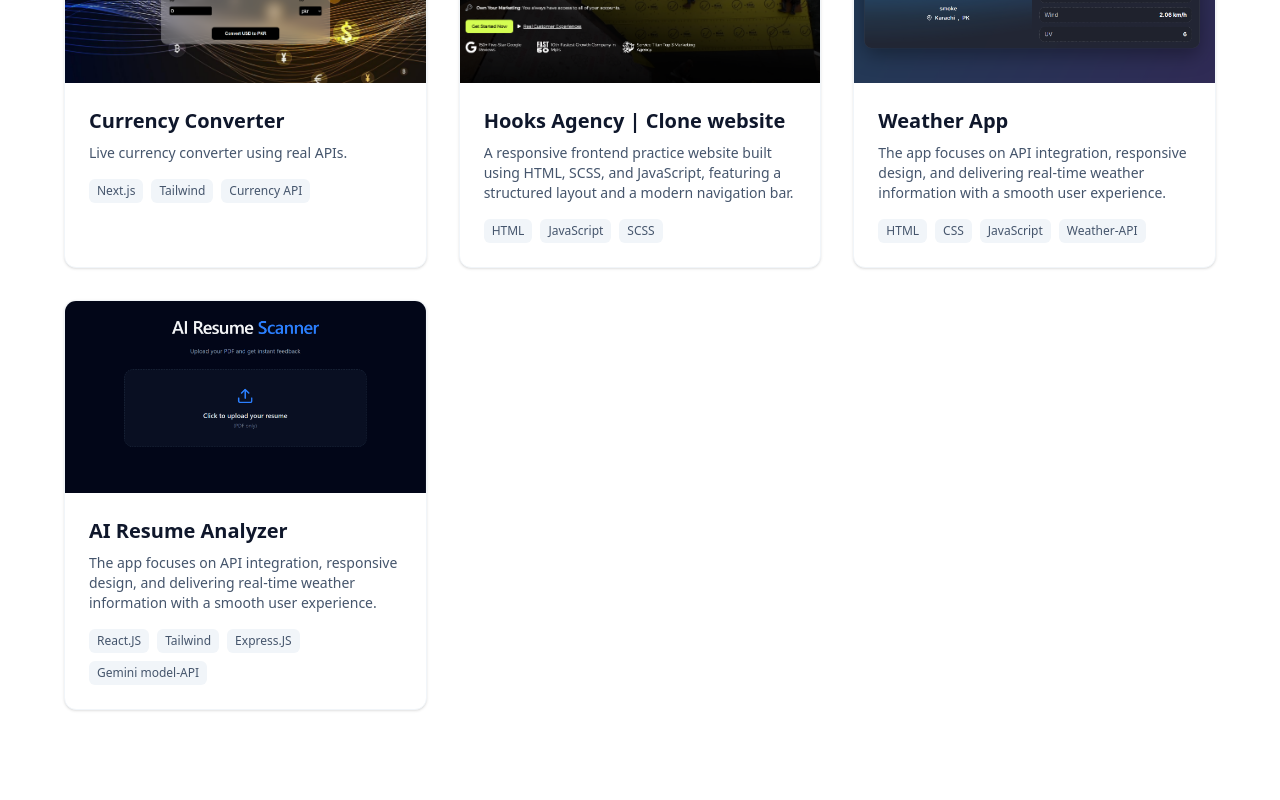
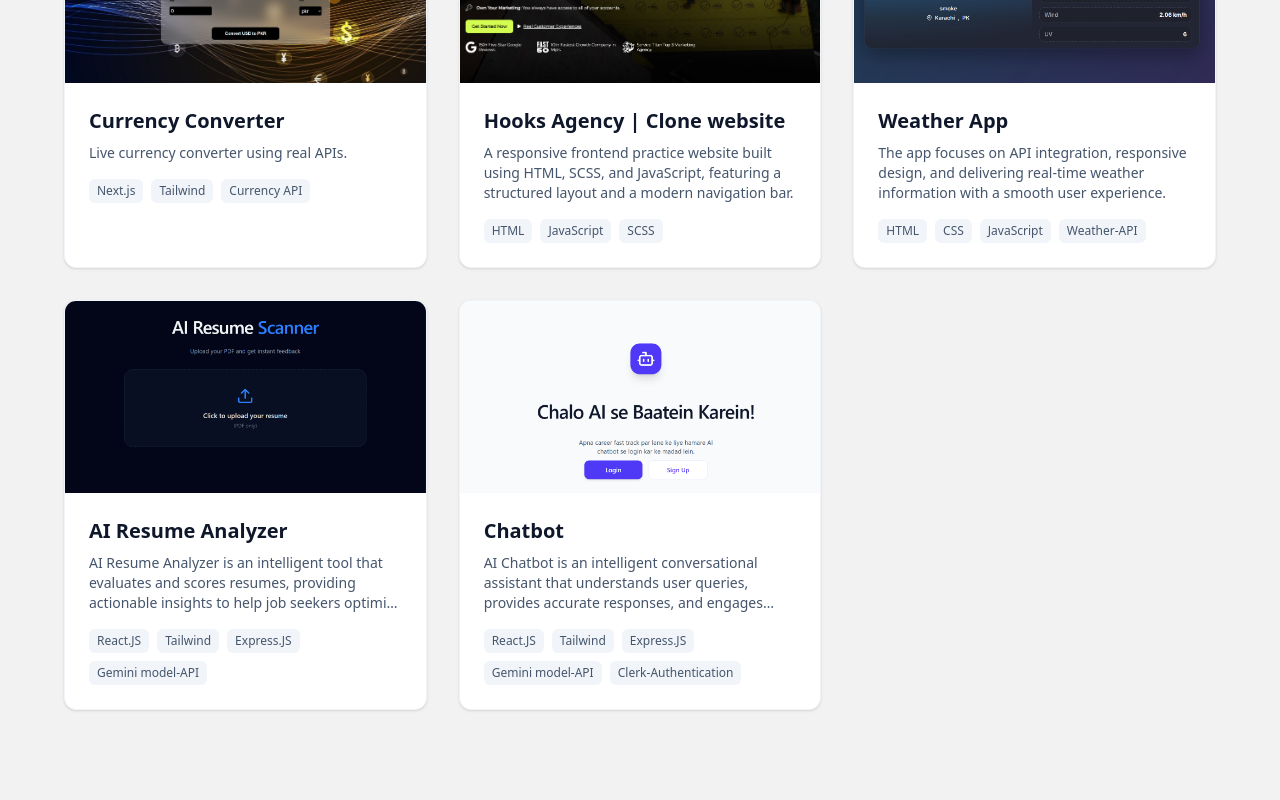
Before and after one commit to qutubahmed732/Portfolio, a React (Vite) app: page / in a window 1280 px wide. Shown: the part 3010-3810 px from the top of the page. Built offline with nearby package versions, Linux system fonts and the light colour scheme.

Commit message:
add another project

```diff
--- a/src/App.jsx
+++ b/src/App.jsx
@@ -9,7 +9,7 @@ export default function App() {
 
 
   return (
-    <div className="min-h-screen bg-slate-50 text-slate-900 font-sans selection:bg-indigo-100 selection:text-indigo-900">
+    <div className="min-h-screen bg-[#f2f2f2] text-slate-900 font-sans selection:bg-indigo-100 selection:text-indigo-900">
 
       {/* Navigation */}
       <Navbar />
--- a/src/components/Projects.tsx
+++ b/src/components/Projects.tsx
@@ -6,6 +6,7 @@ import currencyConverter from "../assets/currencyConverter.png";
 import hooksAgency from "../assets/hooks_agency.png";
 import weather_app from "../assets/weather_app.png";
 import resume_analyzer from "../assets/Resume_Analyzer.png";
+import Chatbot from "../assets/Chatbot.png";
 
 import { useState, useEffect } from "react";
 
@@ -74,18 +75,26 @@ export default function Projects() {
     },
     {
       title: "AI Resume Analyzer",
-      description: "The app focuses on API integration, responsive design, and delivering real-time weather information with a smooth user experience.",
+      description: "AI Resume Analyzer is an intelligent tool that evaluates and scores resumes, providing actionable insights to help job seekers optimize their applications. It leverages AI to identify strengths, detect gaps, and suggest improvements for a better chance at landing interviews",
       tech: ["React.JS", "Tailwind", "Express.JS", "Gemini model-API"],
       live: "https://ai-resume-analyzer-green-nine.vercel.app/",
       repo: "https://github.com/qutubahmed732/AI_resume_analyzer",
       image: resume_analyzer
-    }
+    },
+    {
+      title: "Chatbot",
+      description: "AI Chatbot is an intelligent conversational assistant that understands user queries, provides accurate responses, and engages naturally. It leverages AI to simulate human-like interactions, helping users get information, support, or guidance instantly",
+      tech: ["React.JS", "Tailwind", "Express.JS", "Gemini model-API", "Clerk-Authentication"],
+      live: "https://ai-chatbot-blue-six.vercel.app/",
+      repo: "https://github.com/qutubahmed732/AI-Chatbot",
+      image: Chatbot
+    },
   ];
 
 
 
   return (
-    <section id="projects" className="py-24 bg-white">
+    <section id="projects" className="py-24 bg-[#f2f2f2]">
       <div className="container mx-auto px-6">
         <div className="flex flex-col md:flex-row justify-between md:items-end mb-12 max-w-6xl mx-auto">
           <div>
@@ -99,7 +108,7 @@ export default function Projects() {
 
         <div className="grid grid-cols-1 md:grid-cols-2 lg:grid-cols-3 gap-8 max-w-6xl mx-auto">
           {projects.map((project, index) => (
-            <div key={index} className="group bg-white border border-slate-100 rounded-xl overflow-hidden shadow-sm hover:shadow-xl transition-all duration-300 transform hover:-translate-y-1" onClick={(e) => {e.stopPropagation() ,setActive(index)}}>
+            <div key={index} className="group bg-white border border-slate-100 rounded-xl overflow-hidden shadow-sm hover:shadow-xl transition-all duration-300 transform hover:-translate-y-1" onClick={(e) => { e.stopPropagation(), setActive(index) }}>
               <div className="relative h-48 overflow-hidden bg-slate-100">
                 {/* Project Image Placeholder */}
                 <img
```
Also changed, not shown: src/assets/Chatbot.png (added), 6 other files (tests, documents, lock files or other folders).
